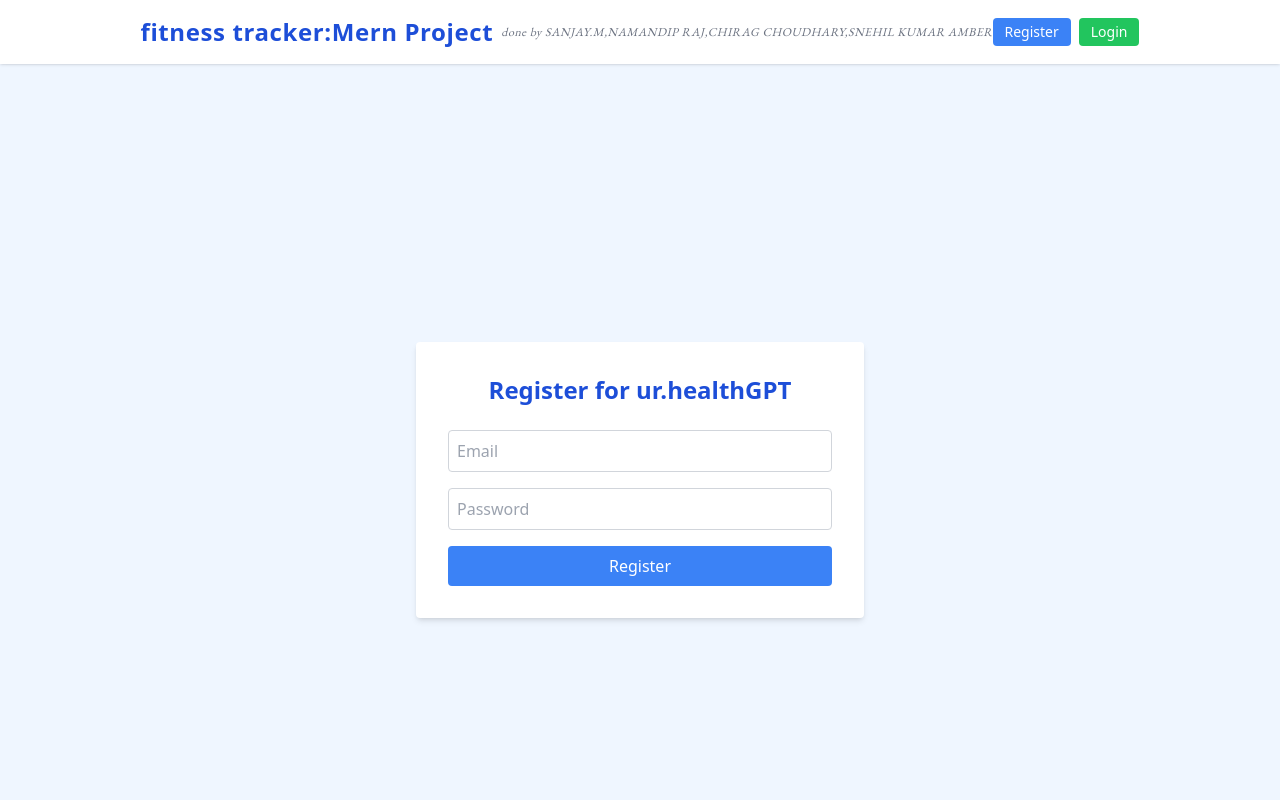
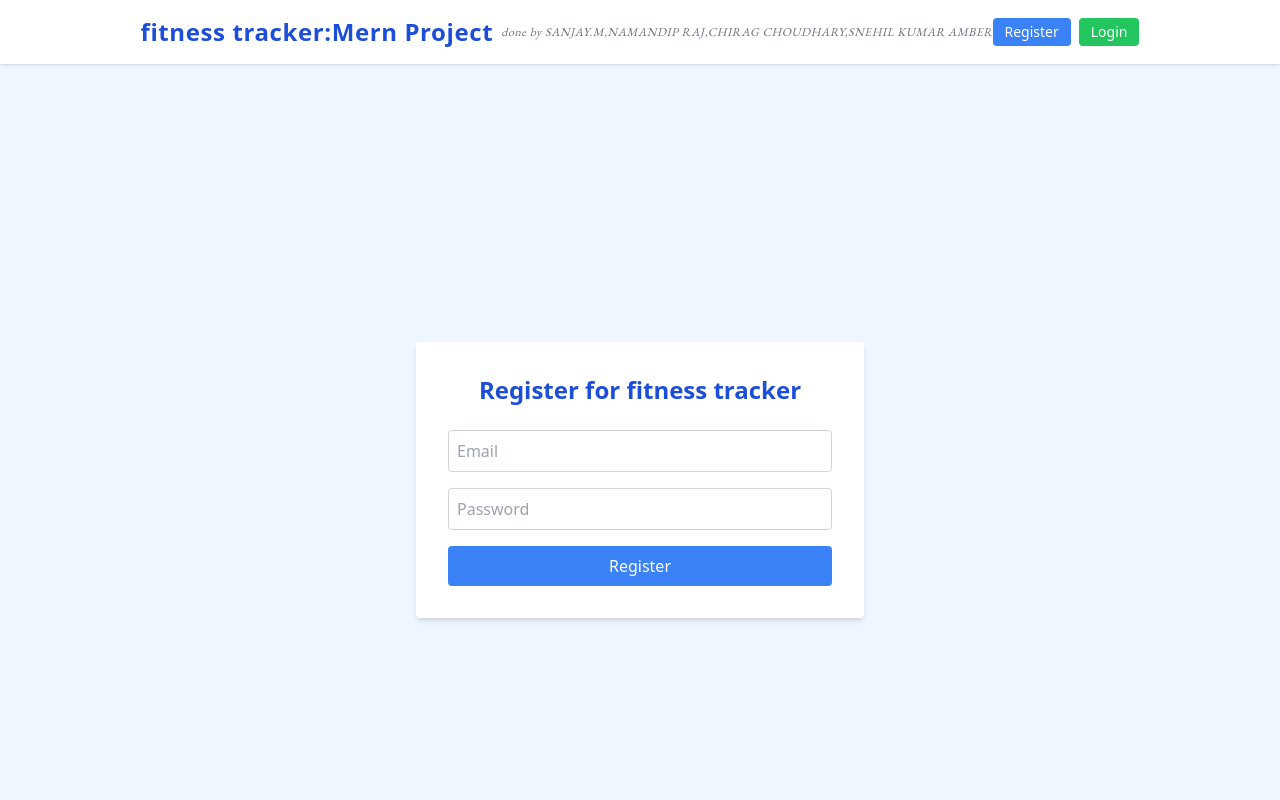
Before and after one commit to sannx4/lift-frontend, a React (Create React App) app: page /register in a window 1280 px wide. Shown: the top 800 px of the page. Built offline with nearby package versions, Linux system fonts and the light colour scheme.

Commit message:
Initial commit: name change

```diff
--- a/src/Register.js
+++ b/src/Register.js
@@ -31,7 +31,7 @@ function Register() {
   return (
     <div className="flex justify-center items-center min-h-screen bg-blue-50">
       <div className="bg-white p-8 rounded shadow-md w-full max-w-md">
-        <h2 className="text-2xl font-bold mb-6 text-center text-blue-700">Register for ur.healthGPT</h2>
+        <h2 className="text-2xl font-bold mb-6 text-center text-blue-700">Register for fitness tracker</h2>
         <form onSubmit={handleSubmit} className="space-y-4">
           <input
             type="email"
```
